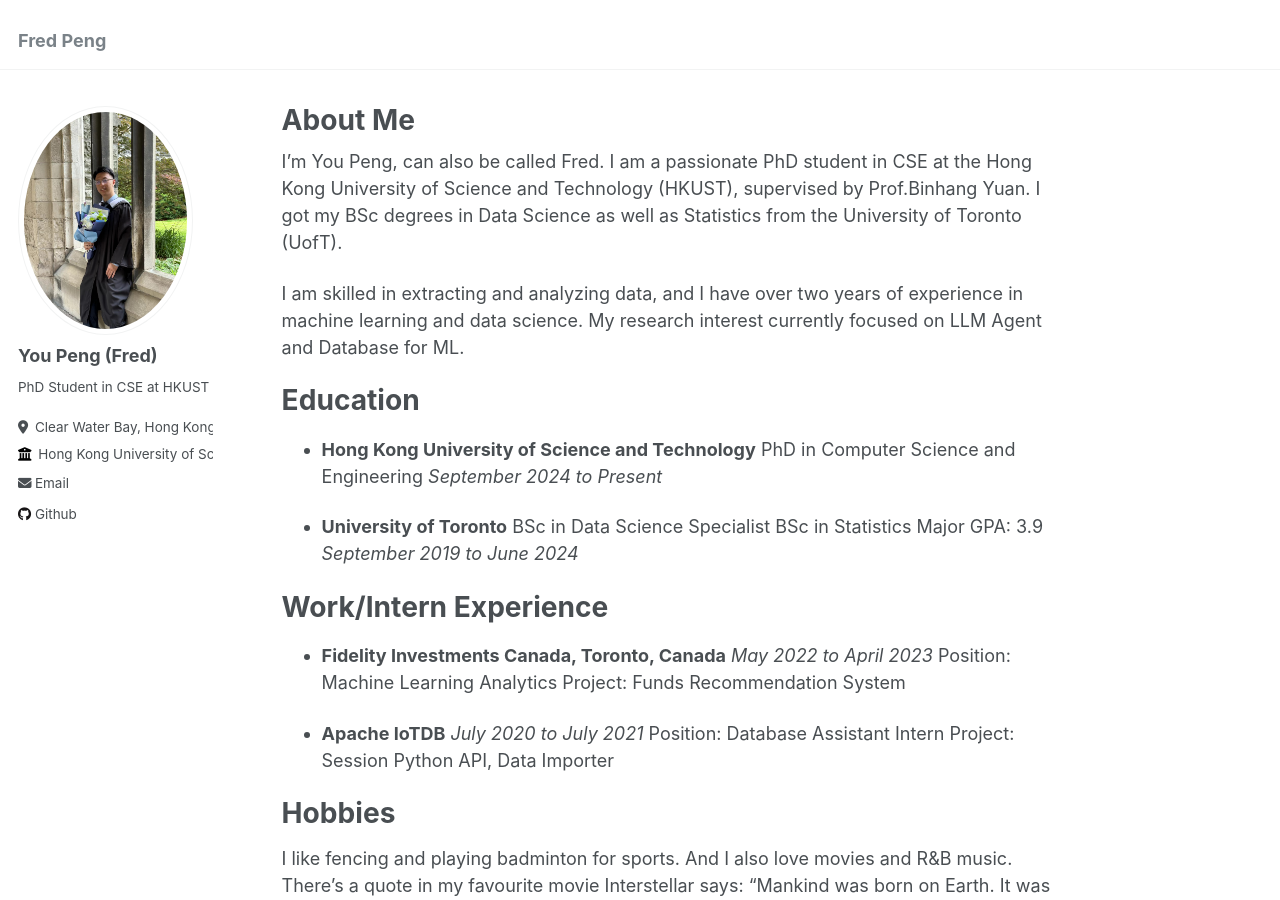
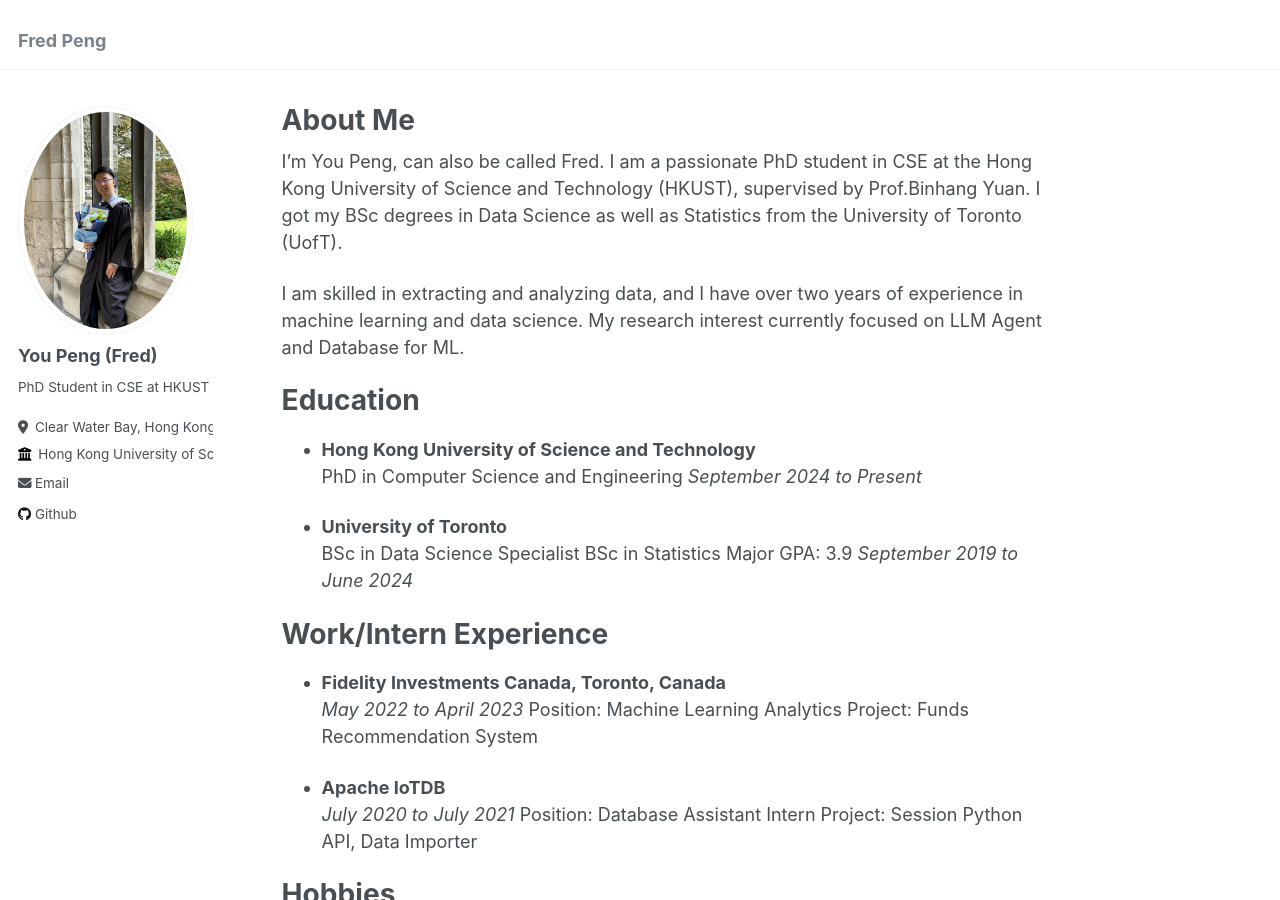
Before and after one commit to Fredooooooo/Fredooooooo.github.io, a Jekyll site: the page built from _pages/about.md, in a window 1280 px wide and 900 px high. Built offline with Jekyll 4.4.1, drawn with Linux system fonts in a browser that asks for light colours.

```diff
--- a/_pages/about.md
+++ b/_pages/about.md
@@ -13,11 +13,11 @@ I am skilled in extracting and analyzing data, and I have over two years of expe
 
 Education
 ======
-- **Hong Kong University of Science and Technology**
+- **Hong Kong University of Science and Technology**\
     PhD in Computer Science and Engineering
     *September 2024 to Present*
 
-- **University of Toronto**
+- **University of Toronto**\
     BSc in Data Science Specialist
     BSc in Statistics Major
     GPA: 3.9
@@ -25,12 +25,12 @@ Education
 
 Work/Intern Experience
 ======
-- **Fidelity Investments Canada, Toronto, Canada**
+- **Fidelity Investments Canada, Toronto, Canada**\
     *May 2022 to April 2023*
     Position: Machine Learning Analytics
     Project: Funds Recommendation System
 
-- **Apache IoTDB**
+- **Apache IoTDB**\
     *July 2020 to July 2021*
     Position: Database Assistant Intern
     Project: Session Python API, Data Importer
```
